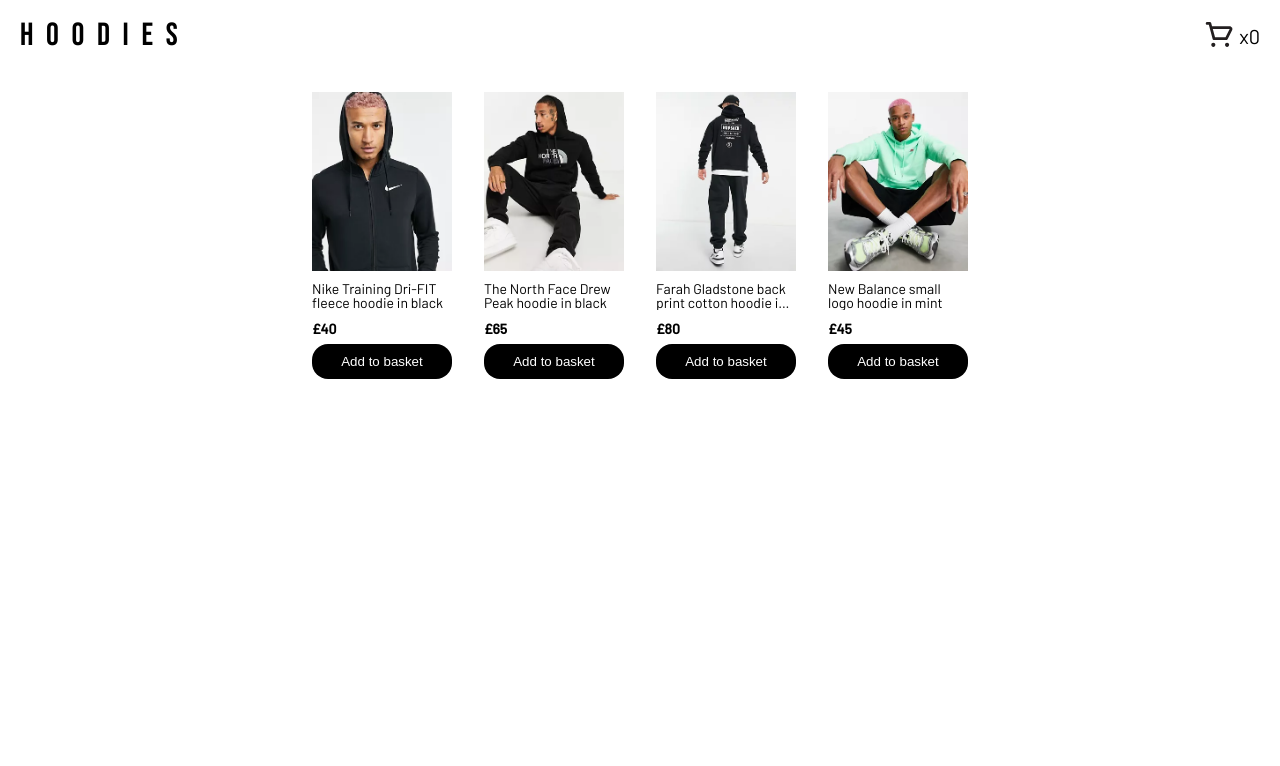
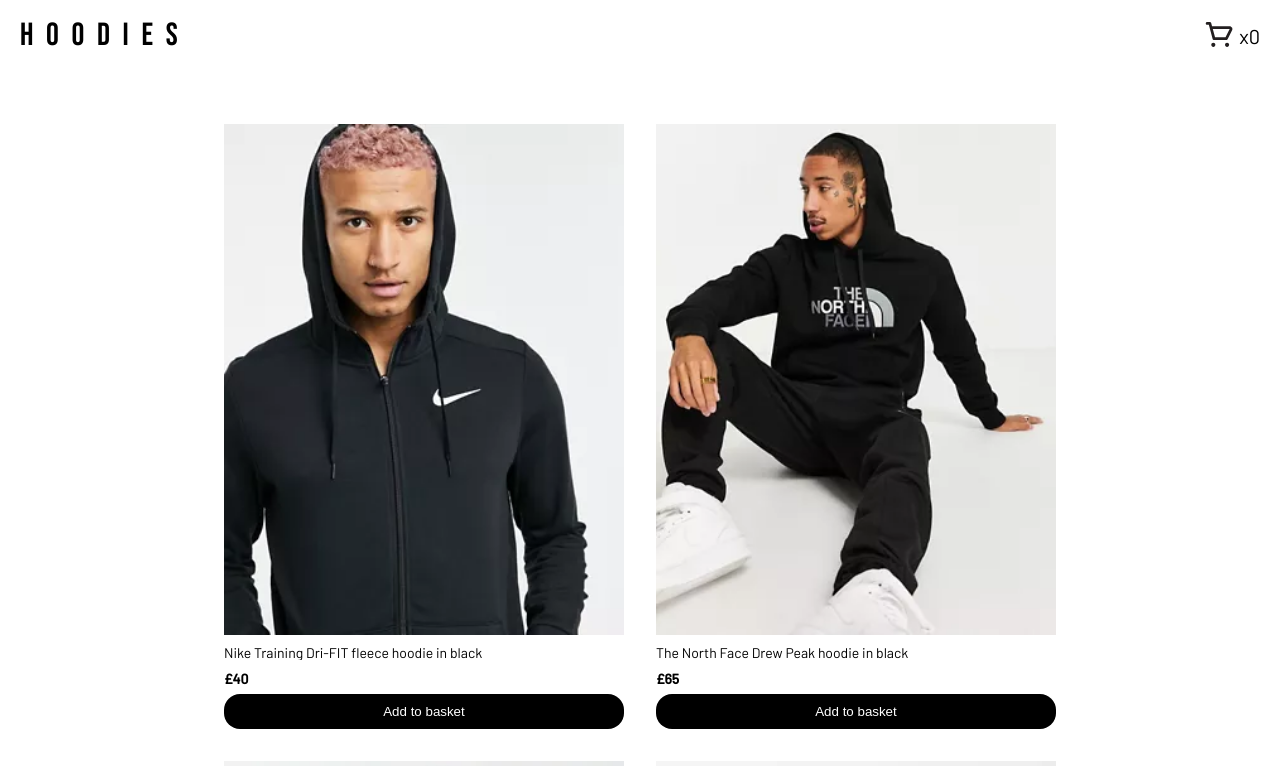
Before and after one commit to KunalP99/shopping-cart, a React (Create React App) app: page /shop in a window 1280 px wide. Shown: the top 766 px of the page. Built offline with nearby package versions, Linux system fonts and the light colour scheme.

Commit message:
Cards are responsive using clamp() on the card class and a width of 100% on the images

```diff
--- a/src/styles/css/main.css
+++ b/src/styles/css/main.css
@@ -167,13 +167,14 @@
   justify-content: center;
   flex-wrap: wrap;
   gap: 32px;
-  margin: 20px;
+  padding: 20px;
+  margin-top: 32px;
 }
 .shop-container .card {
-  width: 140px;
+  width: clamp(140px, 40%, 400px);
 }
 .shop-container .card img {
-  width: 140px;
+  width: 100%;
 }
 .shop-container .card p {
   font-size: 0.875rem;
--- a/src/styles/scss/components/_shop.scss
+++ b/src/styles/scss/components/_shop.scss
@@ -2,13 +2,14 @@
   @include flex-center-horiz;
   flex-wrap: wrap;
   gap: $l-spacing;
-  margin: $md-spacing;
+  padding: $md-spacing;
+  margin-top: $l-spacing;
 
   .card {
-    width: 140px;
+    width: clamp(140px, 40%, 400px);
 
     img {
-      width: 140px;
+      width: 100%;
     }
 
     p {
```
Also changed, not shown: 1 other file (tests, documents, lock files or other folders).
